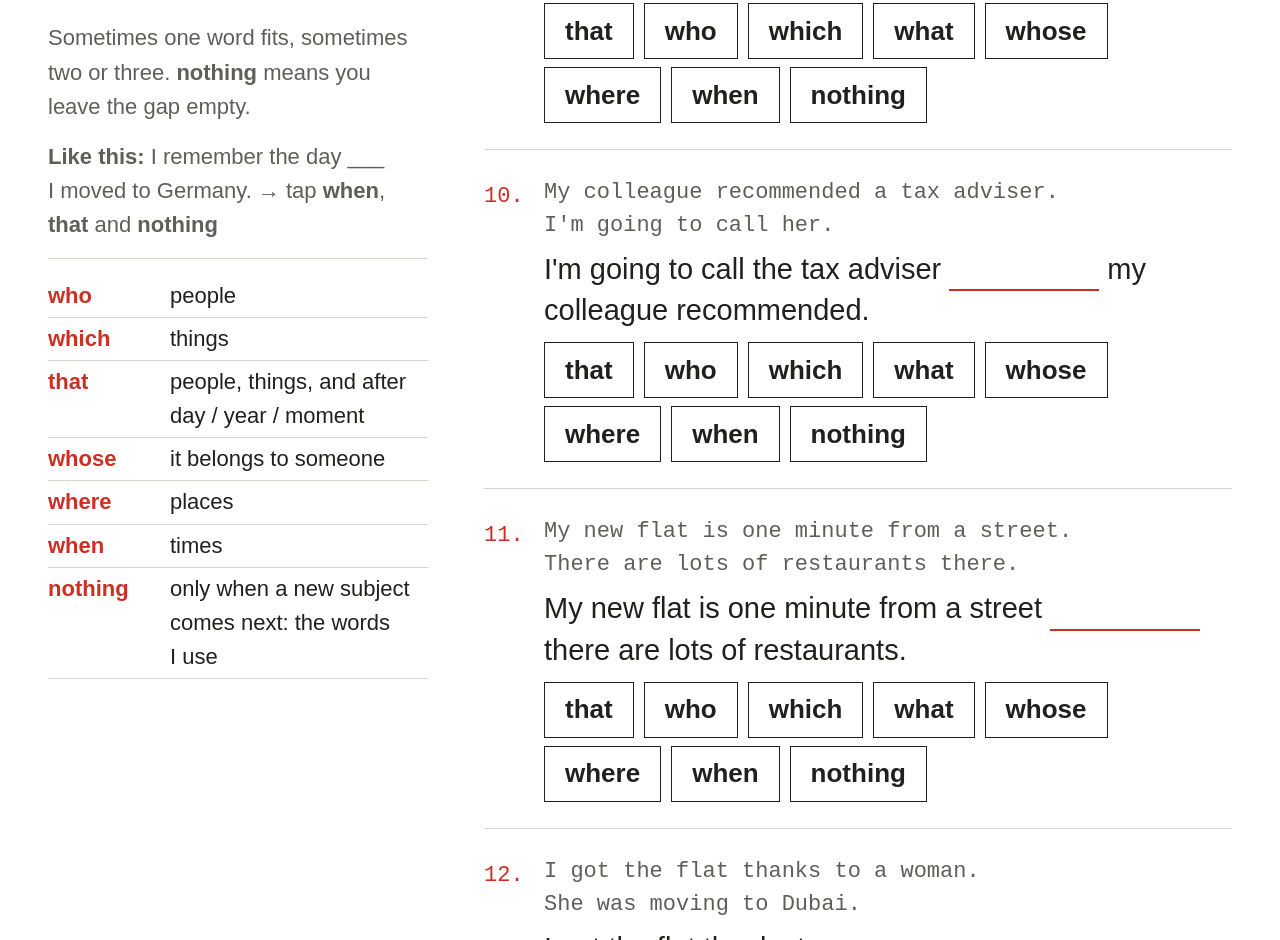
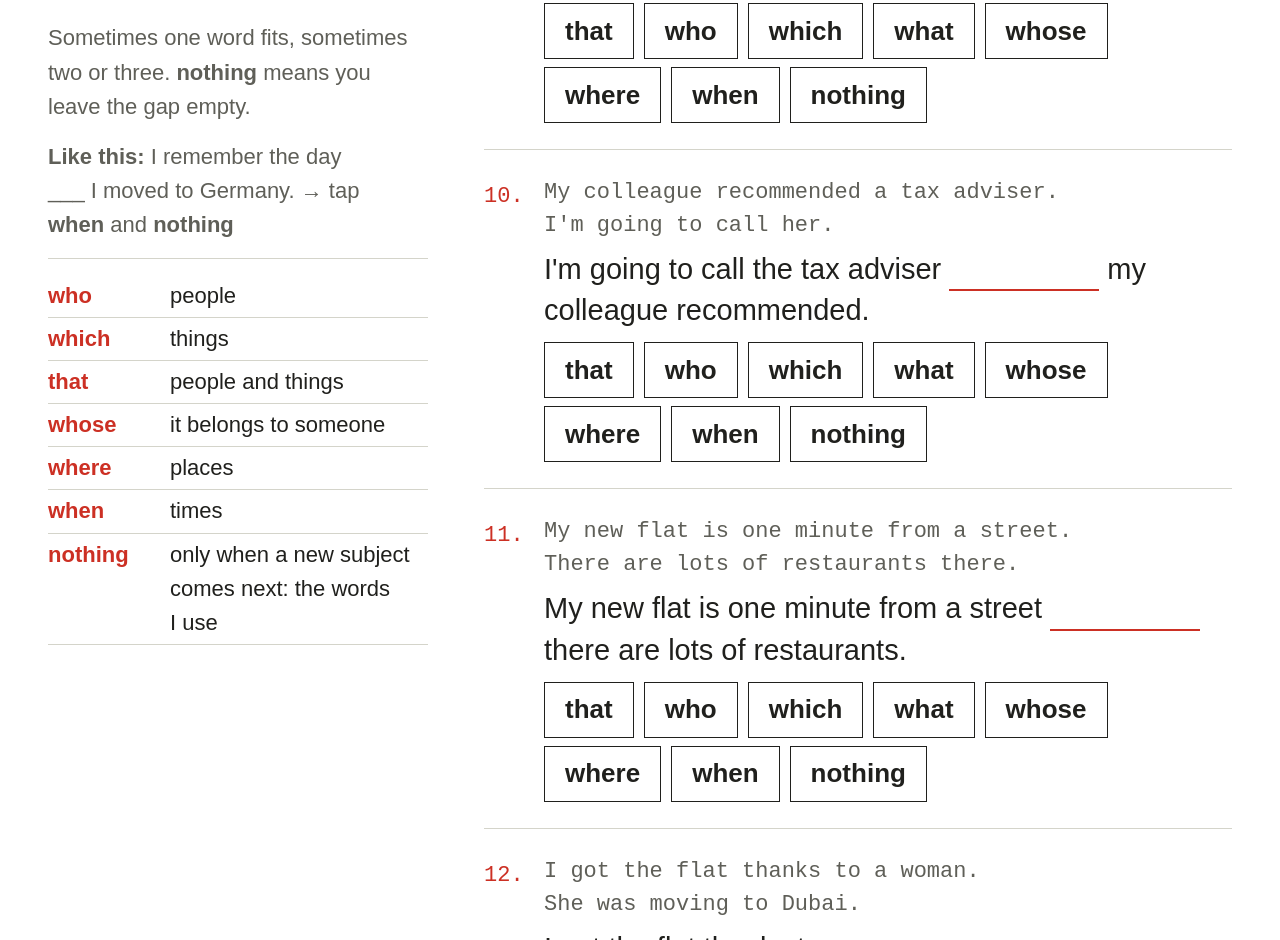
Before and after one commit to arsdashok/homework, a plain HTML site: page vlad-2026-11-19-c26de8/index.html in a window 1280 px wide. Shown: the part 2488-3428 px from the top of the page. Drawn offline with Linux system fonts and the light colour scheme.

Commit message:
homework: Vlad 2026-11-19

```diff
--- a/vlad-2026-11-19-c26de8/index.html
+++ b/vlad-2026-11-19-c26de8/index.html
@@ -359,12 +359,12 @@ body.hw-pdf-mode .hw-field::placeholder{color:transparent}
   <div class="section-heading"><span class="section-number">02</span><h2 id="t2">Join&nbsp;them</h2></div>
   <p class="instruction">Tap every word that fits the gap.</p>
   <p class="mini">Sometimes one word fits, sometimes two or three. <b>nothing</b> means you leave the gap&nbsp;empty.</p>
-  <p class="mini"><b>Like this:</b> I remember the day ___ I moved to Germany. &rarr; tap <b>when</b>, <b>that</b> and&nbsp;<b>nothing</b></p>
+  <p class="mini"><b>Like this:</b> I remember the day ___ I moved to Germany. &rarr; tap <b>when</b> and&nbsp;<b>nothing</b></p>
   <div class="note">
     <ul class="wordlist" aria-label="The words">
       <li><b>who</b>people</li>
       <li><b>which</b>things</li>
-      <li><b>that</b>people, things, and after day / year /&nbsp;moment</li>
+      <li><b>that</b>people and things</li>
       <li><b>whose</b>it belongs to&nbsp;someone</li>
       <li><b>where</b>places</li>
       <li><b>when</b>times</li>
```
